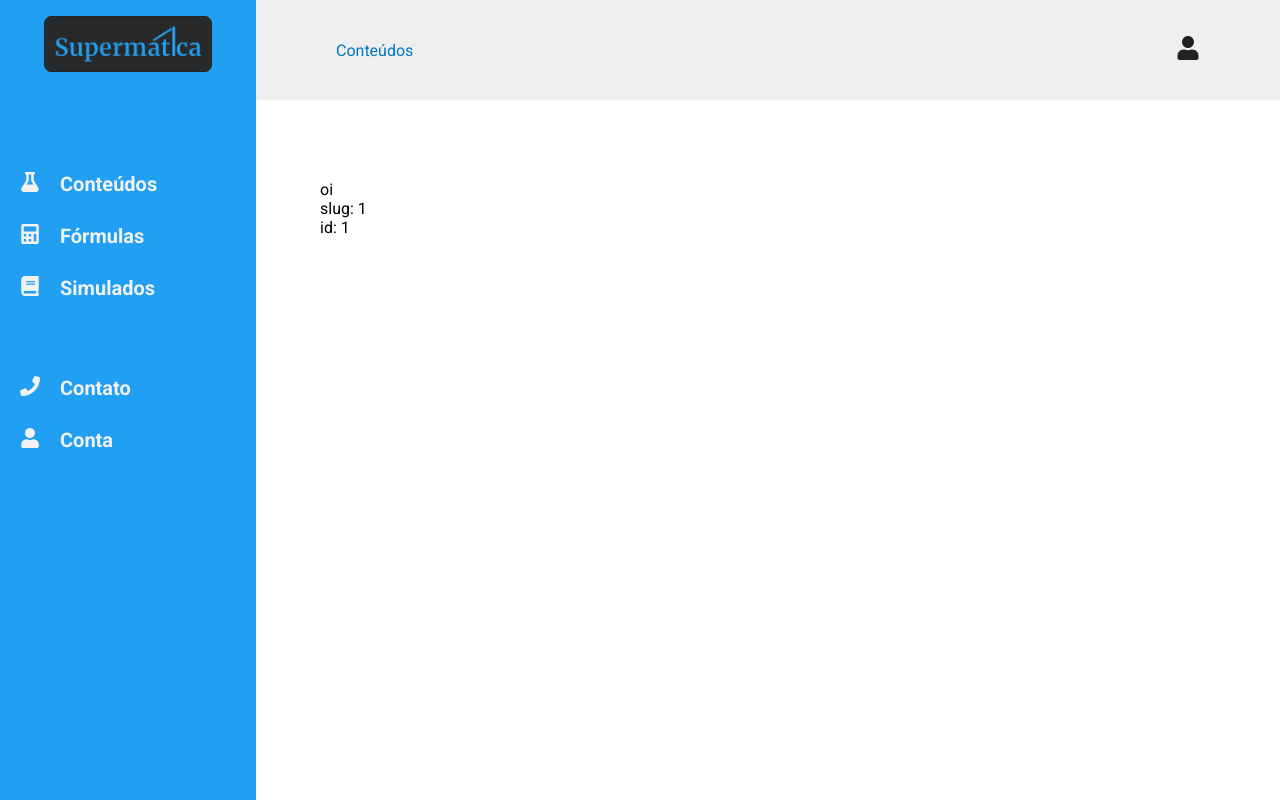
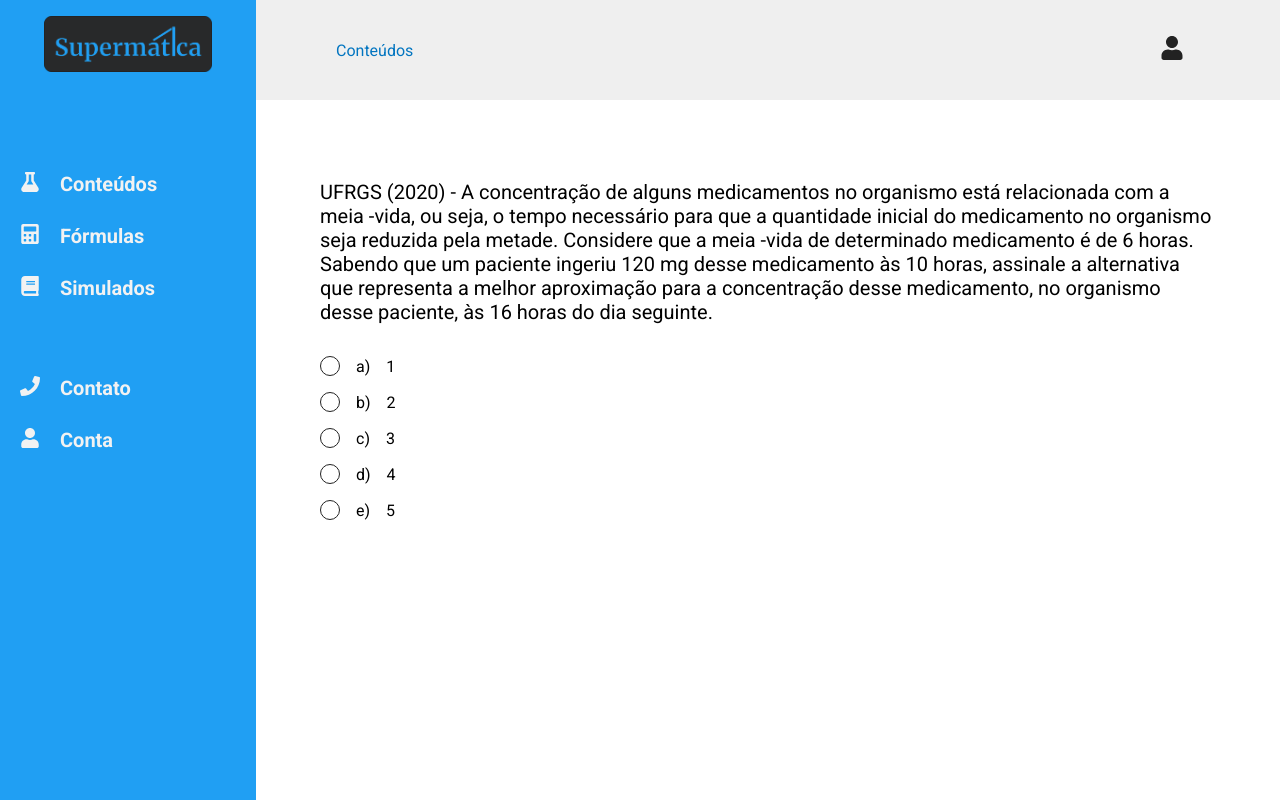
Before and after one commit to vitorwlima/supermatica-main, a React (Create React App) app: page /exercicios/1/1 in a window 1280 px wide. Built offline with nearby package versions, Linux system fonts and the light colour scheme.

Commit message:
added full exercise component

```diff
--- /dev/null
+++ b/src/Interfaces/IAlternative.ts
@@ -0,0 +1,5 @@
+export interface IAlternative {
+  _id: string
+  alternative: string
+  isCorrect: boolean
+}
--- /dev/null
+++ b/src/Interfaces/index.ts
@@ -0,0 +1 @@
+export * from './IAlternative'
--- a/src/components/Button/styles.ts
+++ b/src/components/Button/styles.ts
@@ -11,7 +11,7 @@ export const Container = styled.div<IContainerProps>`
   align-items: center;
 
   button {
-    padding: 1em;
+    padding: 0.75em 2em;
     border-radius: 0.3em;
     background-color: ${props => (props.variant === 'default' ? `${colors.primary}` : 'transparent')};
     color: ${props => (props.variant === 'default' ? `${colors.lightWhite}` : `${colors.primary}`)};
--- /dev/null
+++ b/src/components/Exercise/index.tsx
@@ -0,0 +1,88 @@
+import React, { useCallback, useState } from 'react'
+import { Button } from '../'
+import { IAlternative } from '../../Interfaces'
+import { Alternative, Container } from './styles'
+
+interface IExerciseProps {
+  question: string
+  alternatives: IAlternative[]
+  resolution: string
+}
+
+export const Exercise = ({ question, alternatives, resolution }: IExerciseProps) => {
+  const [selectedAlternative, setSelectedAlternative] = useState('')
+  const [alternativeStatus, setAlternativeStatus] = useState<'initial' | 'correct' | 'incorrect'>('initial')
+  const [showResolution, setShowResolution] = useState(false)
+
+  const rightAnswerIndex = alternatives.indexOf(alternatives.find(alternative => alternative.isCorrect)!)
+  const rightAnswerLetter =
+    (rightAnswerIndex === 0 && 'a)') ||
+    (rightAnswerIndex === 1 && 'b)') ||
+    (rightAnswerIndex === 2 && 'c)') ||
+    (rightAnswerIndex === 3 && 'd)') ||
+    (rightAnswerIndex === 4 && 'e)')
+
+  const handleFinishQuestion = () => {
+    const alternative = alternatives.find(alternative => alternative.alternative === selectedAlternative)
+    if (alternative?.isCorrect) {
+      setAlternativeStatus('correct')
+    } else {
+      setAlternativeStatus('incorrect')
+    }
+  }
+
+  const handleTryAgain = useCallback(() => {
+    setAlternativeStatus('initial')
+    setSelectedAlternative('')
+  }, [])
+
+  return (
+    <Container hasFinished={alternativeStatus === 'correct' || alternativeStatus === 'incorrect'}>
+      <h2 className='question'>{question}</h2>
+      <div className='alternatives'>
+        {alternatives.map((alt, index) => (
+          <Alternative
+            key={alt._id}
+            onClick={alternativeStatus === 'initial' ? () => setSelectedAlternative(alt.alternative) : () => {}}
+            isSelected={alt.alternative === selectedAlternative}
+          >
+            <div className='circleToMark'></div>
+            <span className='alternativeLetter'>
+              {index === 0 && 'a)'}
+              {index === 1 && 'b)'}
+              {index === 2 && 'c)'}
+              {index === 3 && 'd)'}
+              {index === 4 && 'e)'}
+            </span>
+            <span>{alt.alternative}</span>
+          </Alternative>
+        ))}
+      </div>
+      {selectedAlternative && alternativeStatus === 'initial' && !showResolution && (
+        <Button onClick={handleFinishQuestion}>Terminar</Button>
+      )}
+      {alternativeStatus === 'correct' && !showResolution && (
+        <div className='correctLabelWrapper'>
+          <span className='statusLabel'>Parabéns, você acertou!</span>
+          <Button onClick={() => setShowResolution(true)}>Ver resolução</Button>
+        </div>
+      )}
+      {alternativeStatus === 'incorrect' && !showResolution && (
+        <div>
+          <span className='statusLabel'>Resposta incorreta.</span>
+          <div className='buttonsWrapper'>
+            <Button onClick={handleTryAgain}>Tentar novamente</Button>
+            <Button onClick={() => setShowResolution(true)}>Ver resolução</Button>
+          </div>
+        </div>
+      )}
+      {showResolution && (
+        <div className='resolution'>
+          <h3>Resolução:</h3>
+          <div>Resposta correta: {rightAnswerLetter}</div>
+          <p>{resolution}</p>
+        </div>
+      )}
+    </Container>
+  )
+}
--- /dev/null
+++ b/src/components/Exercise/styles.ts
@@ -0,0 +1,99 @@
+import styled from 'styled-components'
+import colors from '../../styles/colors'
+
+interface IAlternativeProps {
+  isSelected: boolean
+}
+
+interface IContainerProps {
+  hasFinished?: boolean
+}
+
+export const Container = styled.div<IContainerProps>`
+  .question {
+    font-weight: 400;
+    margin-bottom: 2rem;
+    font-size: 1.25rem;
+  }
+
+  display: flex;
+  flex-direction: column;
+  align-items: flex-start;
+
+  .alternatives {
+    width: 100%;
+    margin-bottom: 2rem;
+    filter: ${props => props.hasFinished && 'brightness(0.75)'};
+
+    div {
+      cursor: ${props => props.hasFinished && 'default'};
+      &:hover {
+        .circleToMark {
+          border: ${props => props.hasFinished && `1.5px solid ${colors.black}`};
+        }
+      }
+    }
+  }
+
+  .statusLabel {
+    font-weight: 700;
+  }
+
+  .buttonsWrapper {
+    margin-top: 1rem;
+    display: flex;
+
+    button:first-child {
+      margin-right: 1rem;
+    }
+  }
+
+  .correctLabelWrapper {
+    display: flex;
+    flex-direction: column;
+    align-items: flex-start;
+
+    div {
+      margin-top: 1rem;
+    }
+  }
+
+  .resolution {
+    h3 {
+      margin-bottom: 1rem;
+      font-size: 1.25rem;
+    }
+    div {
+      font-weight: 700;
+      margin-bottom: 1rem;
+    }
+  }
+`
+
+export const Alternative = styled.div<IAlternativeProps>`
+  display: flex;
+  align-items: center;
+  margin-bottom: 1rem;
+  cursor: pointer;
+
+  .circleToMark {
+    width: 20px;
+    height: 20px;
+    border-radius: 50%;
+    border: 1.5px solid ${colors.black};
+    margin-right: 1em;
+    transition: 0.2s;
+
+    background-color: ${props => props.isSelected && `${colors.primary}`};
+  }
+
+  .alternativeLetter {
+    margin-right: 1rem;
+  }
+
+  &:hover {
+    .circleToMark {
+      border: 1.5px solid ${colors.primary};
+    }
+  }
+`
--- a/src/components/index.ts
+++ b/src/components/index.ts
@@ -10,3 +10,4 @@ export * from './Content'
 export * from './TextArea'
 export * from './SubjectCard'
 export * from './ExerciseCard'
+export * from './Exercise'
--- a/src/styles/global.ts
+++ b/src/styles/global.ts
@@ -23,4 +23,8 @@ export default createGlobalStyle`
     outline: none;
     border: none;
   }
+
+  ul, ol {
+    list-style: none;
+  }
 `
--- a/src/views/Exercise/index.tsx
+++ b/src/views/Exercise/index.tsx
@@ -1,6 +1,6 @@
 import React from 'react'
 import { useParams } from 'react-router-dom'
-import { Wrapper } from '../../components'
+import { Wrapper, Exercise as ExerciseComponent } from '../../components'
 import { Container } from './styles'
 
 interface IParams {
@@ -10,12 +10,38 @@ interface IParams {
 
 const Exercise = () => {
   const { slug, id }: IParams = useParams()
+  const alternatives = [
+    { alternative: '1', isCorrect: false, _id: '1' },
+    { alternative: '2', isCorrect: true, _id: '2' },
+    { alternative: '3', isCorrect: false, _id: '3' },
+    { alternative: '4', isCorrect: false, _id: '4' },
+    { alternative: '5', isCorrect: false, _id: '5' },
+  ]
+
+  const resolution =
+    'Lorem Ipsum is simply dummy text of the printing and typesetting industry. Lorem Ipsum has been the industrys standard dummy text ever since the 1500s, when an unknown printer took a galley of type and scrambled it to make a type specimen book. It has survived not only five centuries, but also the leap into electronic typesetting, remaining essentially unchanged. It was popularised in the 1960s with the release of Letraset sheets containing Lorem Ipsum passages, and more recently with desktop publishing software like Aldus PageMaker including versions of Lorem Ipsum.'
+
   return (
     <Wrapper>
       <Container>
-        <div>oi</div>
-        <div>slug: {slug}</div>
-        <div>id: {id}</div>
+        <ExerciseComponent
+          question='UFRGS (2020) - A concentração de alguns medicamentos no organismo está relacionada com a meia
+-vida,
+ou seja, o tempo necessário para que a
+ quantidade inicial do medicamento no
+organismo seja reduzida pela metade.
+Considere que a meia
+-vida de determinado
+medicamento é de 6 horas. Sabendo que um
+paciente ingeriu 120 mg desse medicamento
+às 10 horas, assinale a alternativa que
+representa a melhor aproximação para a
+concentração desse medicamento, no
+organismo desse paciente, às 16 horas do dia
+seguinte.'
+          alternatives={alternatives}
+          resolution={resolution}
+        />
       </Container>
     </Wrapper>
   )
```
